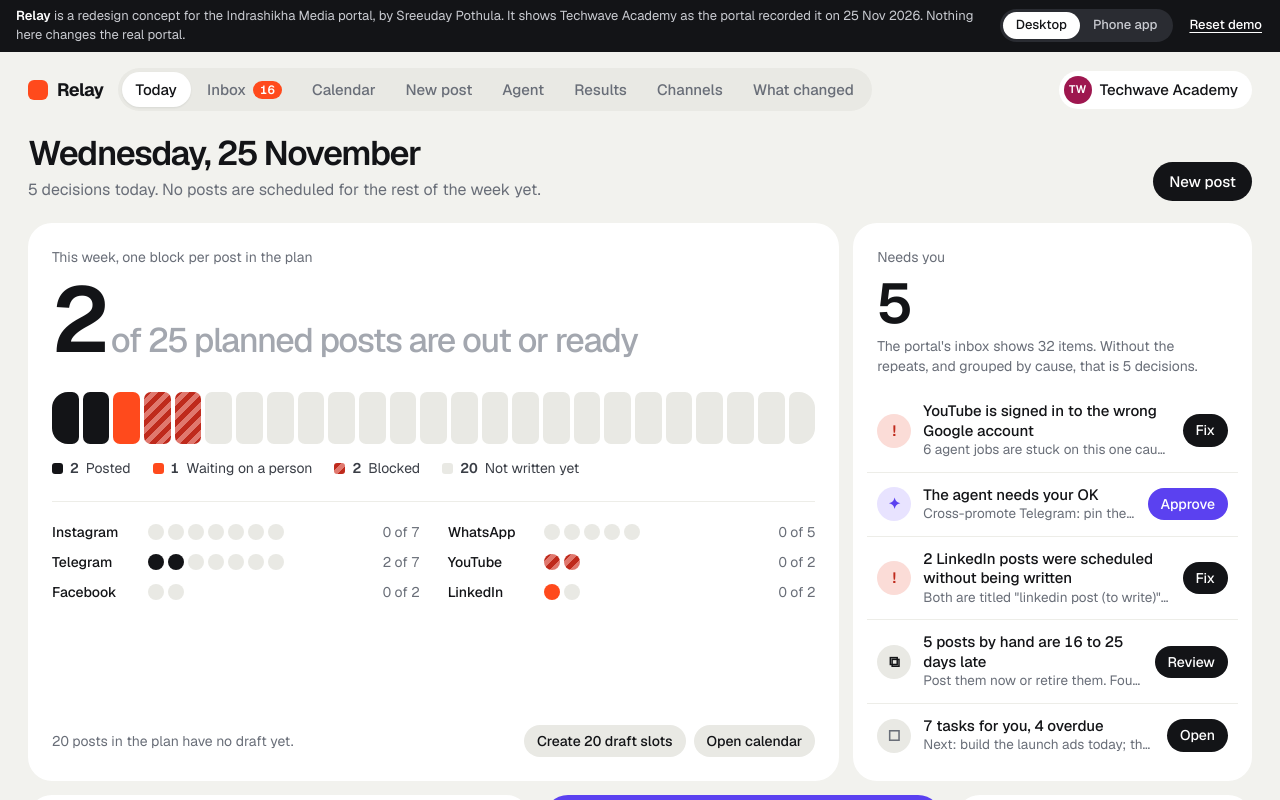
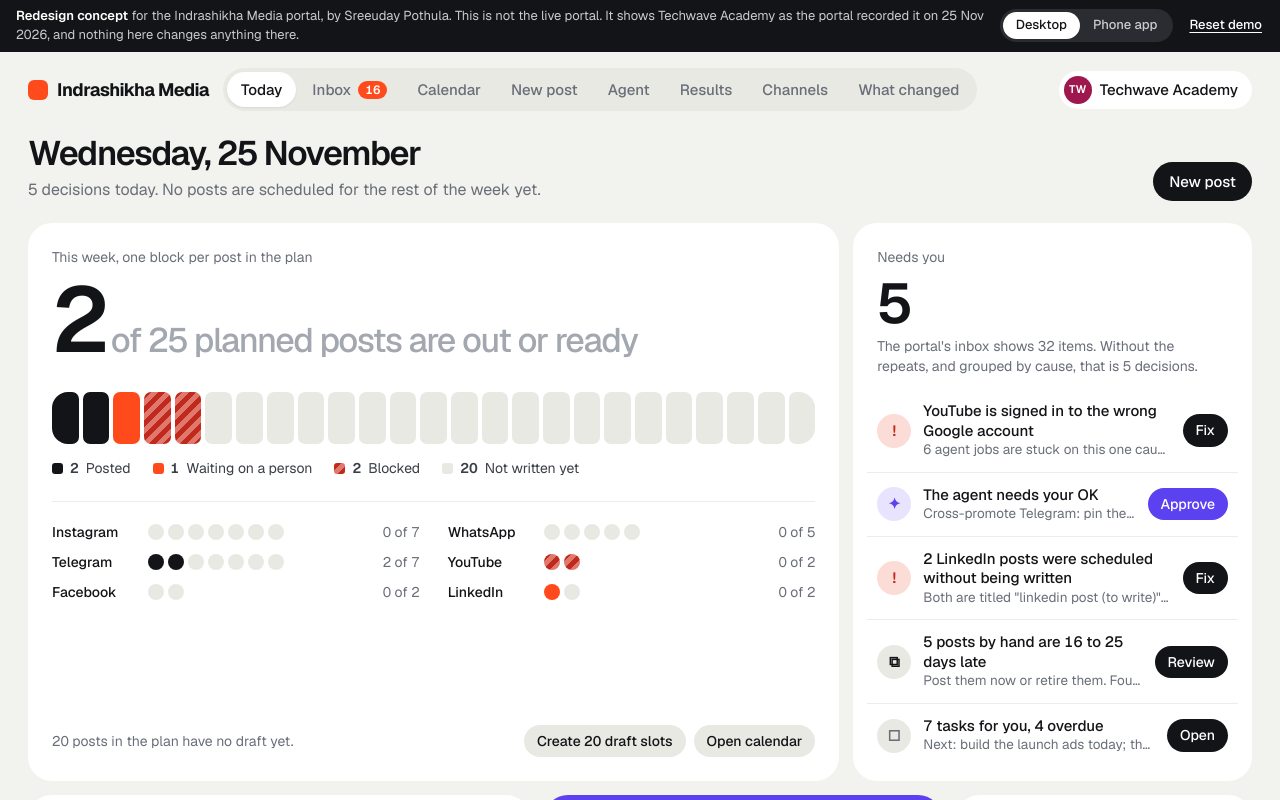
Before and after one commit to sreeudaypothula/relay-site, a plain HTML site: page index.html in a window 1280 px wide. Drawn offline with nearby package versions, Linux system fonts and the light colour scheme.

Commit message:
Use the real product name in the header
Co-Authored-By: Claude Fable 5.2 <noreply@anthropic.com>

```diff
--- a/index.html
+++ b/index.html
@@ -1,6 +1,6 @@
 <!doctype html>
 <html lang="en"><head><meta charset="utf-8"><meta name="viewport" content="width=device-width,initial-scale=1,viewport-fit=cover"><meta name="robots" content="noindex"><style>body{margin:0}img{max-width:100%}[hidden]{display:none!important}</style>
-<title>Relay Media Desk</title>
+<title>Indrashikha Media Redesign</title>
 <meta name="claude:viewport-fit-sides" content="cover">
 <link rel="stylesheet" href="https://fonts.googleapis.com/css2?family=Geist:wght@400;500;600;700&display=swap">
 <style>
@@ -288,7 +288,7 @@ td.num2,th.num2{text-align:right}
 </style>
 
 <div class="strip">
-  <span class="about"><b>Relay</b> is a redesign concept for the Indrashikha Media portal, by Sreeuday Pothula. It shows Techwave Academy as the portal recorded it on 25 Nov 2026. Nothing here changes the real portal.</span>
+  <span class="about"><b>Redesign concept</b> for the Indrashikha Media portal, by Sreeuday Pothula. This is not the live portal. It shows Techwave Academy as the portal recorded it on 25 Nov 2026, and nothing here changes anything there.</span>
   <div class="seg viewsw" role="group" aria-label="View"><button id="vDesk" aria-pressed="true">Desktop</button><button id="vPhone" aria-pressed="false">Phone app</button></div>
   <button class="link" id="reset">Reset demo</button>
 </div>
@@ -470,7 +470,7 @@ function detail(key) {
     ${j.proof.length ? `<div class="btnrow">${j.proof.map(p => `<span class="proof">✓ ${esc(p)}</span>`).join('')}</div>` : ''}
     ${j.st === 'needs_ok' ? `<div class="btnrow"><button class="btn agent" data-act="okjob" data-arg="${j.id}">Approve the public step</button></div>` : j.st === 'running' ? '<span class="pill agent">Working…</span>' : ''}</div>`; }
   if (t === 'f') { const p = post(id); return `<div class="detail"><span class="pill bad">Failed on LinkedIn</span><h2>This post was scheduled before anyone wrote it</h2><p class="why">Its title is "${esc(p.t)}" and the caption is empty. It was scheduled for ${when(p)}, LinkedIn had nothing to publish, and it has been sitting in three lists since.</p>
-    <div class="note ok"><b>How Relay stops this</b><br>A placeholder title or an empty caption cannot be sent for approval. Try it in New post.</div>
+    <div class="note ok"><b>How this design stops it</b><br>A placeholder title or an empty caption cannot be sent for approval. Try it in New post.</div>
     <div class="btnrow"><button class="btn pri" data-act="editpost" data-arg="${p.id}">Write it now</button><button class="btn" data-act="retire" data-arg="${p.id}">Remove it</button></div></div>`; }
   if (t === 'p') { const p = post(id); const flag = /guarantee|100%|#1\b/i.test(p.cap); return `<div class="detail"><span class="pill warn">Waiting for approval</span><h2>${esc(p.t)}</h2><p class="why">${chip(p.ch)} &nbsp;${when(p)} IST</p>
     <div class="cap">${esc(p.cap.replace('{link}', link(p)))}</div>
@@ -604,7 +604,7 @@ function render() {
   const r = route(), n = needs().length, app = $('#app');
   const keep = document.activeElement?.id, pos = document.activeElement?.selectionStart, sc = $('main', app)?.scrollTop || 0, same = app.dataset.r === r;
   app.dataset.r = r;
-  app.innerHTML = `<header class="top"><button class="brand" data-act="go" data-arg="today"><i></i>Relay</button>
+  app.innerHTML = `<header class="top"><button class="brand" data-act="go" data-arg="today"><i></i>Indrashikha Media</button>
       <nav class="pills" aria-label="Sections">${NAV.map(([k, l, ic, opt]) => `<button class="nav ${opt ? 'opt' : ''}" data-act="go" data-arg="${k}" ${r === k ? 'aria-current="page"' : ''}>${l}${k === 'inbox' && n ? `<span class="n">${n}</span>` : ''}</button>`).join('')}</nav>
       <span class="sp"></span><div class="client"><span class="mark" style="background:#9E174F">TW</span><span class="nm">Techwave Academy</span></div></header>
     <main id="main"><div class="wrap">${V[r]()}</div></main>
```
